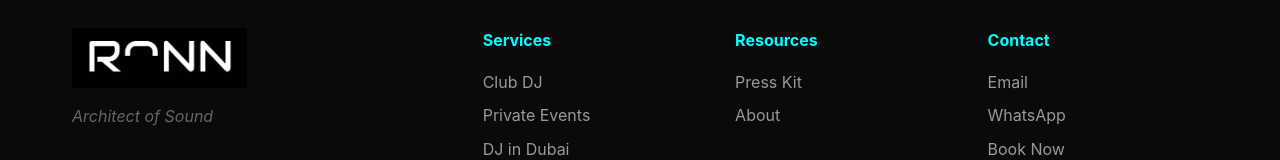
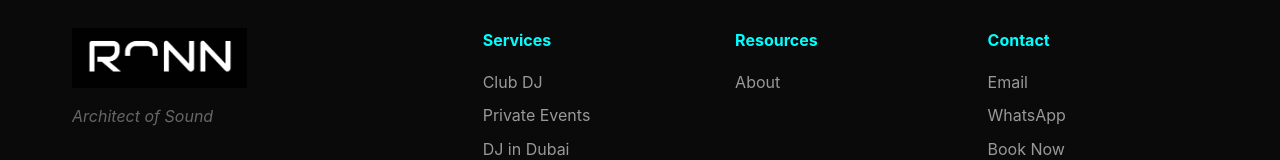
Before and after one commit to megvargian/dj-portfolio, a Nuxt app: page /about in a window 1280 px wide. Shown: the part 1669-1829 px from the top of the page. Built offline with nearby package versions, Linux system fonts and the light colour scheme.

Commit message:
add pages

```diff
--- a/components/Footer.vue
+++ b/components/Footer.vue
@@ -18,7 +18,6 @@
           <div class="footer-column">
             <h4>Resources</h4>
             <ul>
-              <li><NuxtLink to="/press-kit">Press Kit</NuxtLink></li>
               <li><NuxtLink to="/about">About</NuxtLink></li>
             </ul>
           </div>
```
Also changed, not shown: public/robots.txt.
